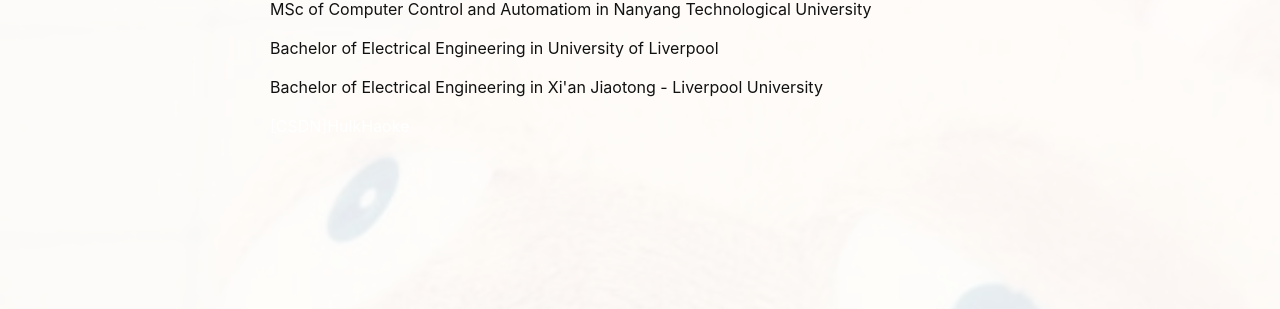
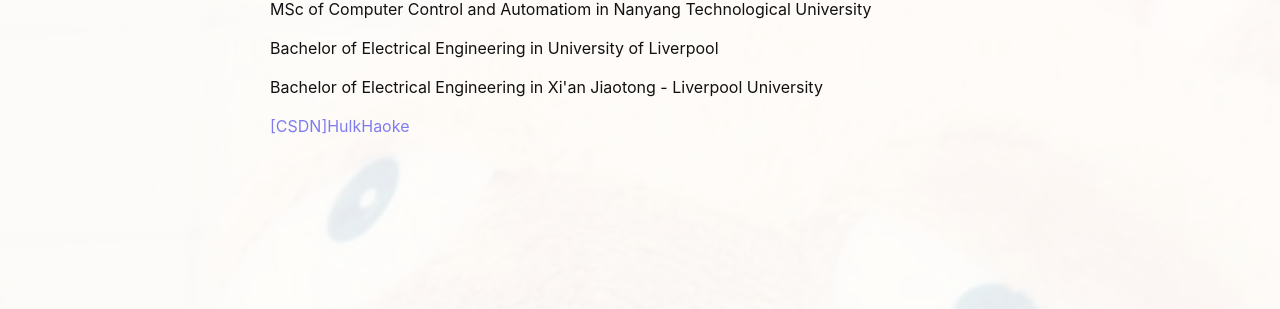
Before and after one commit to Hulkhaoke/HulkHaoke.github.io, a Jekyll site: the page built from about.html, in a window 1280 px wide. Shown: the part 156-465 px from the top of the page. Built offline with Jekyll 4.4.1, drawn with Linux system fonts in a browser that asks for light colours.

Commit message:
fix title color

```diff
--- a/assets/css/styles.css
+++ b/assets/css/styles.css
@@ -80,10 +80,10 @@
   * Links
   */
  a {
-   color: #ffffff;
+   color: #7f7dee;
    text-decoration: none; }
    a:visited {
-     color: #8082f300;
+     color: #7f7dee;
     text-decoration: none; }
     .username {
       color: rgba(0, 0, 0, 0.8);
```
Also changed, not shown: 10 other files.
